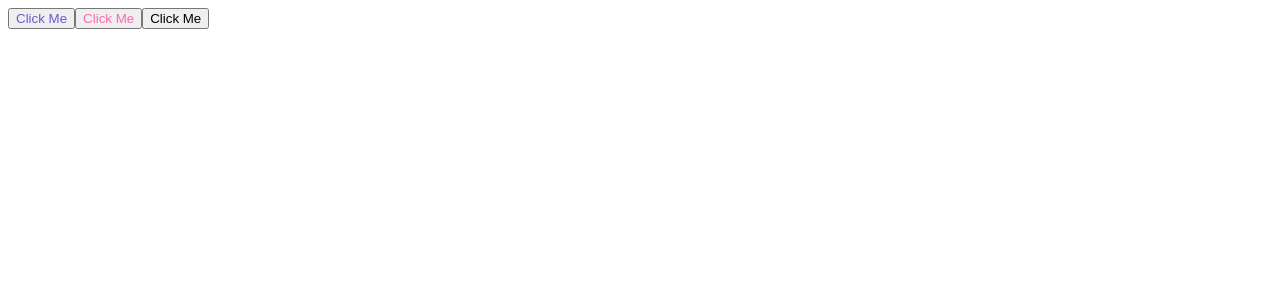
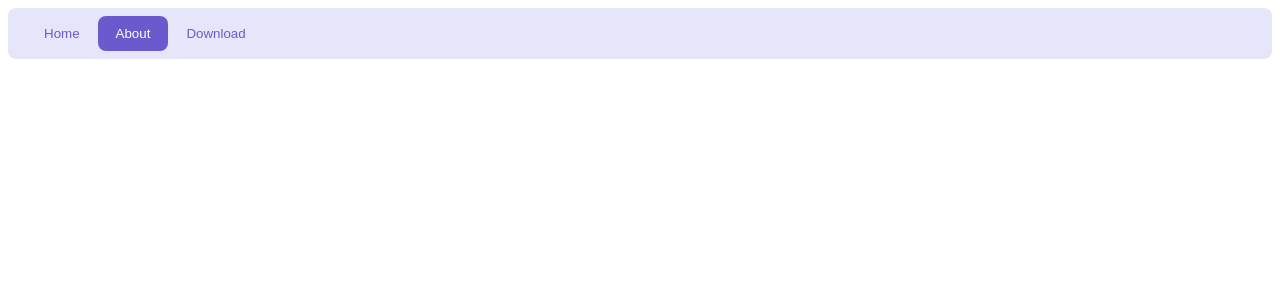
Before and after one commit to xlx-tutorials/react-tutorials, a React (Create React App) app: page / in a window 1280 px wide. Shown: the top 300 px of the page. Built offline with nearby package versions, Linux system fonts and the light colour scheme.

Commit message:
feat: add Button, Tabs

```diff
--- a/src/App.js
+++ b/src/App.js
@@ -1,4 +1,6 @@
+import { useState } from 'react'
 import Button from './components/Button'
+import Tabs from './components/Tabs'
 
 export const buttonStyle = {
   color: 'slateblue',
@@ -6,12 +8,33 @@ export const buttonStyle = {
   padding: 12,
 }
 
+const fakeTabs = [
+  {
+    label: 'Home',
+    value: 'home',
+  },
+  {
+    label: 'About',
+    value: 'about',
+  },
+  {
+    label: 'Download',
+    value: 'download',
+  },
+]
+
 function App() {
+  const [selectedTab, setSelectedTab] = useState('about')
+
   return (
     <div className='App'>
-      <Button>Click Me</Button>
-      <Button variant='secondary'>Click Me</Button>
-      <Button variant='danger'>Click Me</Button>
+      <Tabs
+        tabsList={fakeTabs}
+        defaultValue={selectedTab}
+        onChange={(val) => {
+          setSelectedTab(val)
+        }}
+      />
     </div>
   )
 }
--- a/src/components/Button/index.jsx
+++ b/src/components/Button/index.jsx
@@ -3,12 +3,25 @@ import { buttonVariants } from './constants'
 const primary = {
   color: 'slateblue',
 }
+const secondary = { color: 'hotpink' }
 
-const secondary = {
-  color: 'hotpink',
+const activeStyle = {
+  color: 'white',
+  background: 'slateblue',
 }
 
-function Button({ variant = 'primary', children }) {
+// const defaultStyle = {
+
+// }
+
+function Button({
+  variant = 'primary',
+  children,
+  className,
+  style,
+  active = false,
+  ...props
+}) {
   const variants = Object.values(buttonVariants).map((item) => item.value)
 
   // If variant is not match, return error.
@@ -22,7 +35,22 @@ function Button({ variant = 'primary', children }) {
   }[variant]
 
   return (
-    <button className='Button' style={{ ...buttonVariantStyle }}>
+    <button
+      className='Button'
+      style={{
+        background: 'lavender',
+        border: 'none',
+        padding: '10px 18px',
+        color: 'royalblue',
+        borderRadius: 8,
+        cursor: 'pointer',
+        userSelect: 'none',
+        ...buttonVariantStyle,
+        ...(active && activeStyle),
+        ...style,
+      }}
+      {...props}
+    >
       {children}
     </button>
   )
--- /dev/null
+++ b/src/components/Tabs/index.js
@@ -0,0 +1,44 @@
+import { useState } from 'react'
+import Button from '../Button'
+
+// const list = [
+//   {
+//     value: 'dasd',
+//     label: 'dad',
+//   }
+// ]
+
+function Tabs({ tabsList, defaultValue = 0, onChange }) {
+  const [curIndex, setCurIndex] = useState(
+    tabsList.findIndex((item) => item.value === defaultValue)
+  )
+
+  function handleClick(i, tab) {
+    setCurIndex(i)
+    if (onChange) onChange(tab.value)
+  }
+
+  if (!tabsList) return null
+  return (
+    <div
+      className='Tabs'
+      style={{
+        padding: '8px 18px',
+        borderRadius: 8,
+        background: 'lavender',
+      }}
+    >
+      {tabsList?.map((tab, i) => (
+        <Button
+          key={tab.value}
+          active={curIndex === i}
+          onClick={() => handleClick(i, tab)}
+        >
+          {tab.label}
+        </Button>
+      ))}
+    </div>
+  )
+}
+
+export default Tabs
```
